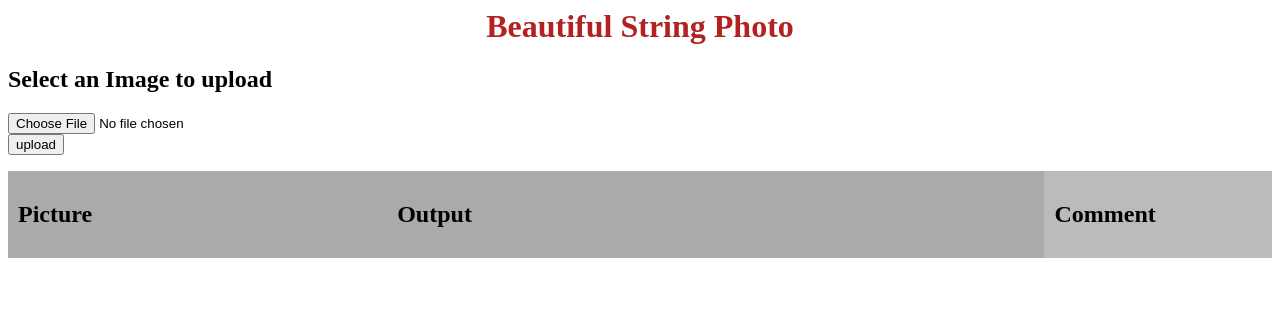
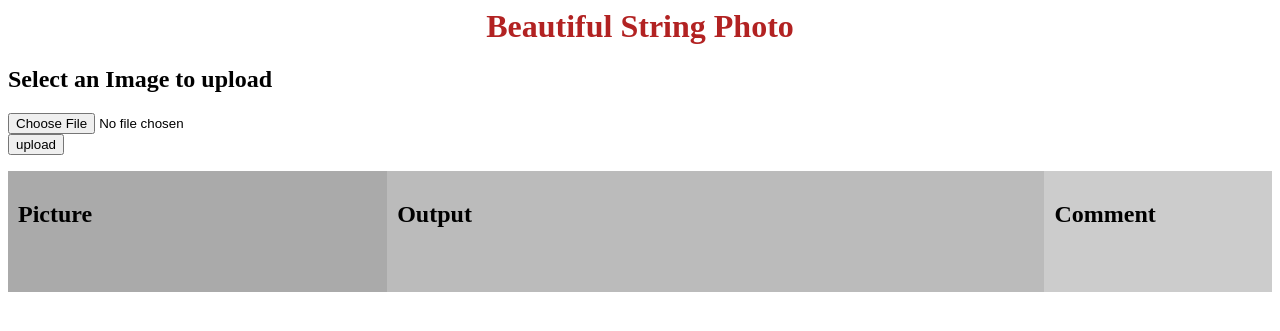
Before and after one commit to ConyYang/Flask_StringImage, a Flask app: page / in a window 1280 px wide. Shown: the top 331 px of the page. Run offline with Flask 2, Linux system fonts and the light colour scheme.

Commit message:
small changes

```diff
--- a/app.py
+++ b/app.py
@@ -1,9 +1,8 @@
 import os
 
-import urllib.request
 from flask import Flask, flash, request, redirect, url_for, render_template
 from werkzeug.utils import secure_filename
-from inference import *
+from function.inference import *
 
 UPLOAD_FOLDER = 'static/'
 app = Flask(__name__, template_folder='templates')
--- a/ascii.py
+++ b/function/ascii.py
@@ -51,5 +51,5 @@ if __name__ == '__main__':
         with open(output_img_path, 'w') as f:
             f.write(txt)
     else:
-        with open("output.txt", 'w') as f:
+        with open("../output.txt", 'w') as f:
             f.write(txt)
--- a/inference.py
+++ b/function/inference.py
@@ -1,8 +1,8 @@
 import requests
 from PIL import Image
 
-input_width = 100
-input_height = 100
+input_width = 50
+input_height = 50
 
 
 ascii_char = list("$@B%8&WM#*oahkbdpqwmZO0QLCJUYXzcvunxrjft/\|()1{}[]?-_+~<>i!lI;:,\"^`'. ")
--- a/templates/upload_img.html
+++ b/templates/upload_img.html
@@ -12,6 +12,7 @@
         /* Create three unequal columns that floats next to each other */
     .column {
       float: left;
+        width: 20px;
       padding: 10px; /* Should be removed. Only for demonstration */
     }
     .left {width: 30%}
@@ -44,29 +45,36 @@
 
 
         <div class="row">
+
           <div class="column left" style="background-color:#aaa;">
             <h2>Picture</h2>
+              <br>
             <p>
                 {% if filename %}
 	            <div>
 		        <img src="{{ url_for('display_img', filename=filename) }}">
 	            </div>
-                {% endif %}
+              {% endif %}
+              </p>
           </div>
 
-              <div class="column mid" style="background-color:#aaa;">
+              <div class="column mid" style="background-color:#bbb;">
                 <h2>Output</h2>
+                    <br>
+                  <p>
                     {% if filename %}
-                    <div style="font-family:'Lucida Console', monospace">
-                        <pre>
+                    <div>
+                        <pre style="text-align: center">
                              {{ txt_print }}
                         </pre>
                     </div>
                     {% endif %}
+                  </p>
               </div>
 
-              <div class="column right" style="background-color:#bbb;">
+              <div class="column right" style="background-color:#ccc;">
                 <h2>Comment</h2>
+                  <br>
                        <p>
                         {% with messages = get_flashed_messages() %}
                         {% if messages %}
@@ -80,7 +88,6 @@
                         </p>
               </div>
 
-            </div>
     </div>
 
 {% endblock %}
```
Also changed, not shown: txtToImage.py (deleted, +0 -13 lines), README.md (added), assets/comment1.png (added), assets/comment2.png (added), assets/main.png (added), static/brown.png (deleted), 1 other file.
